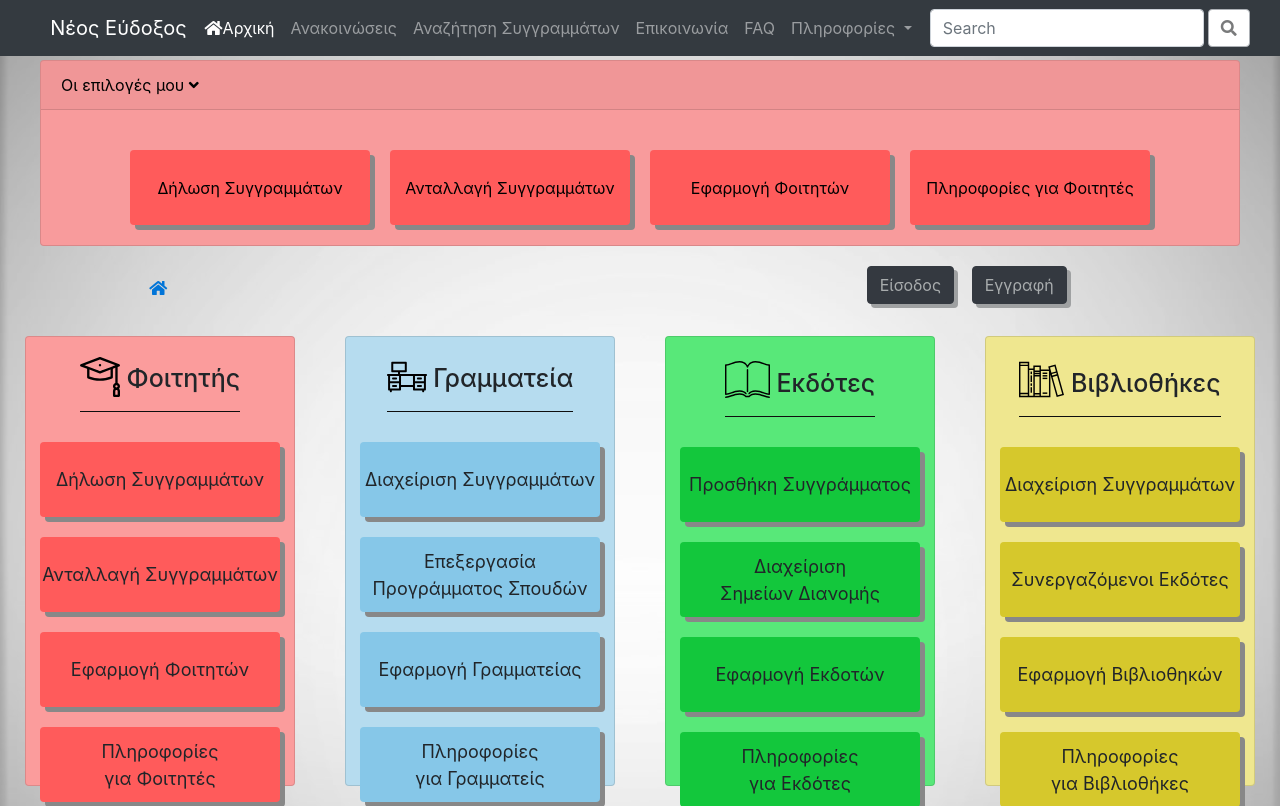
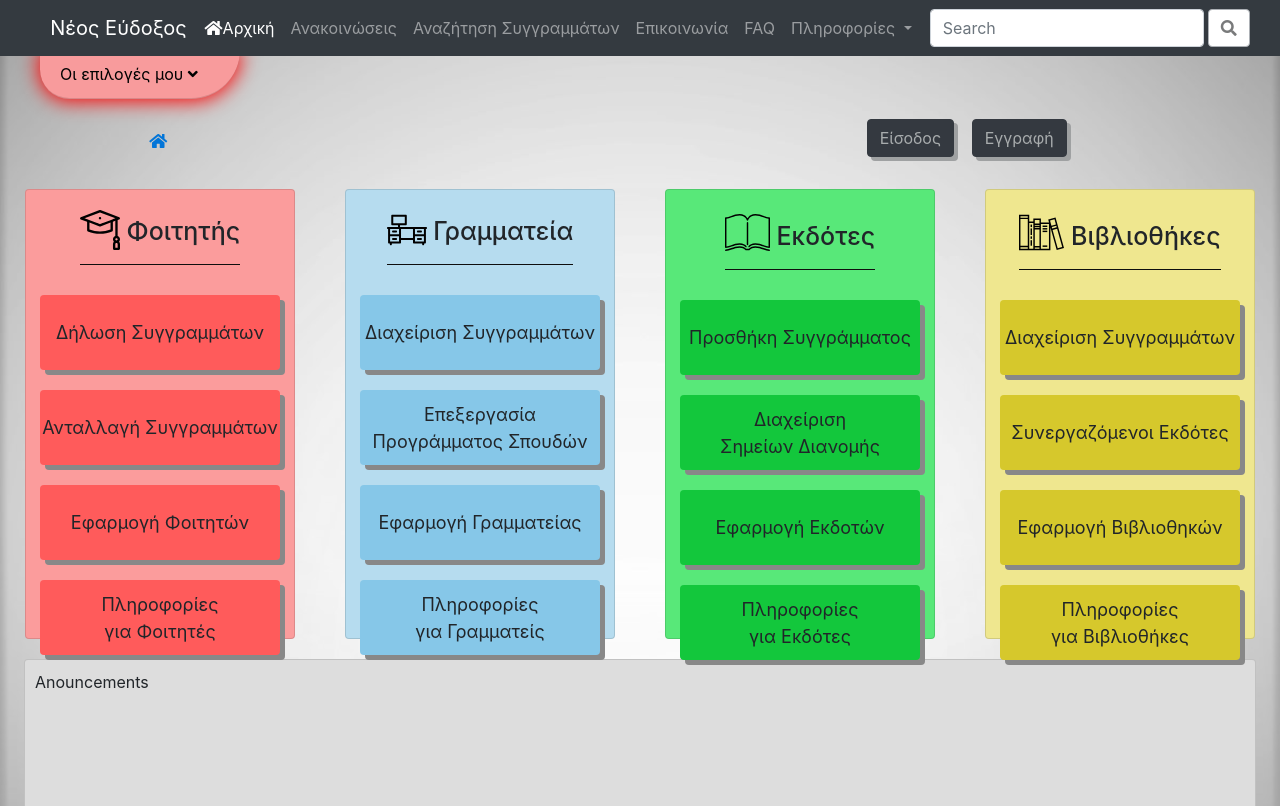
Before and after one commit to PanosEvange/HCI_course_project, a PHP site: page / in a window 1280 px wide. Shown: the top 806 px of the page. Run offline with PHP 8.4, Linux system fonts and the light colour scheme.

Commit message:
userOptions initial version

```diff
--- a/eam/style.css
+++ b/eam/style.css
@@ -1058,13 +1058,6 @@ a#myFilterApplyButton:hover{
     cursor: pointer;
 }
 
-.user-options{
-    margin-top: 60px;
-    width: 1200px;
-    margin-left: auto;
-    margin-right: auto;
-}
-
 .my-profile-info .fa.fa-check{
     cursor: pointer;
 }
@@ -1382,27 +1375,41 @@ a#myFilterApplyButton:hover{
 .user-options .card a {
     color: black;
 }
+
 .user-options .card {
-    background: #f89b9c;
+    background: none;
+    border: none;
 }
 
-.student-area .section-button.btn:hover{
-    background-color: #bf0808;
-    border-color:#ea7a91;
-    border:1px solid #ea7a91;
+.user-options .card-header {
+    box-shadow: 0px 1px 20px 1px red;
+    background: #f89b9c;
+    width: 200px;
+    border-radius: 0px 0px 50px 30px;
 }
 
-.student-area .section-button.btn{
-    background-color: #ff5b5b;
+.user-options .card-body {
+    box-shadow: 1px 1px 15px 1px red;
+    background: #f89b9c;
+    height: 90px;
+    border-radius: 0px 0px 20px 0px;
+}
+
+.user-options{
+    margin-top: 50px;
+    width: 1200px;
+    margin-left: auto;
+    margin-right: auto;
 }
 
 .user-options-buttons .btn {
+    align-self: flex-end;
     border: 0;
     color: #212529;
     background-color: #ff5b5b;
     box-shadow: 5px 5px #888888;
     width: 240px;
-    height: 75px;
+    height: 40px;
     margin-top: 20px;
     display: flex;
     justify-content: center;
--- a/eam/userOptions.php
+++ b/eam/userOptions.php
@@ -1,17 +1,18 @@
 <div id="accordion" class="user-options">
   <div class="card">
+      <div id="collapseOne" class="collapse" data-parent="#accordion">
+        <div class="card-body user-options-buttons">
+            <a href="./under_construction.php" class="btn"> Δήλωση Συγγραμμάτων </a>
+            <a href="./under_construction.php" class="btn my-ml"> Ανταλλαγή Συγγραμμάτων </a>
+            <a href="./student_app.php" class="btn my-ml"> Εφαρμογή Φοιτητών </a>
+            <a href="./under_construction.php" class="btn my-ml"> Πληροφορίες για Φοιτητές </a>
+        </div>
+      </div>
     <div class="card-header">
       <a class="card-link" data-toggle="collapse" href="#collapseOne">
         Οι επιλογές μου   <i class="fa fa-angle-down" aria-hidden="true"></i>
       </a>
     </div>
-    <div id="collapseOne" class="collapse show" data-parent="#accordion">
-      <div class="card-body user-options-buttons">
-          <a href="./under_construction.php" class="btn"> Δήλωση Συγγραμμάτων </a>
-          <a href="./under_construction.php" class="btn my-ml"> Ανταλλαγή Συγγραμμάτων </a>
-          <a href="./student_app.php" class="btn my-ml"> Εφαρμογή Φοιτητών </a>
-          <a href="./under_construction.php" class="btn my-ml"> Πληροφορίες για Φοιτητές </a>
-      </div>
-    </div>
+
   </div>
 </div>
```
